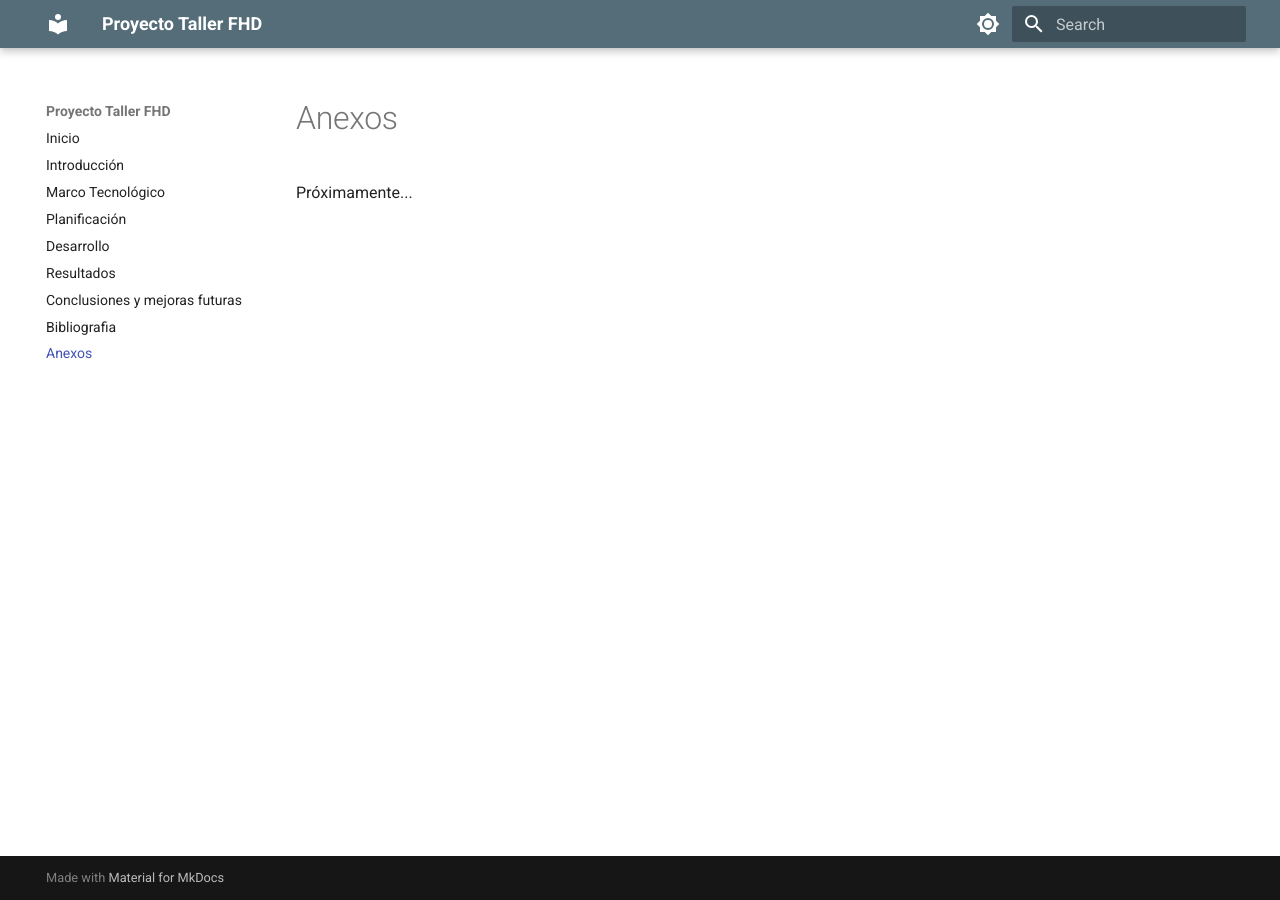
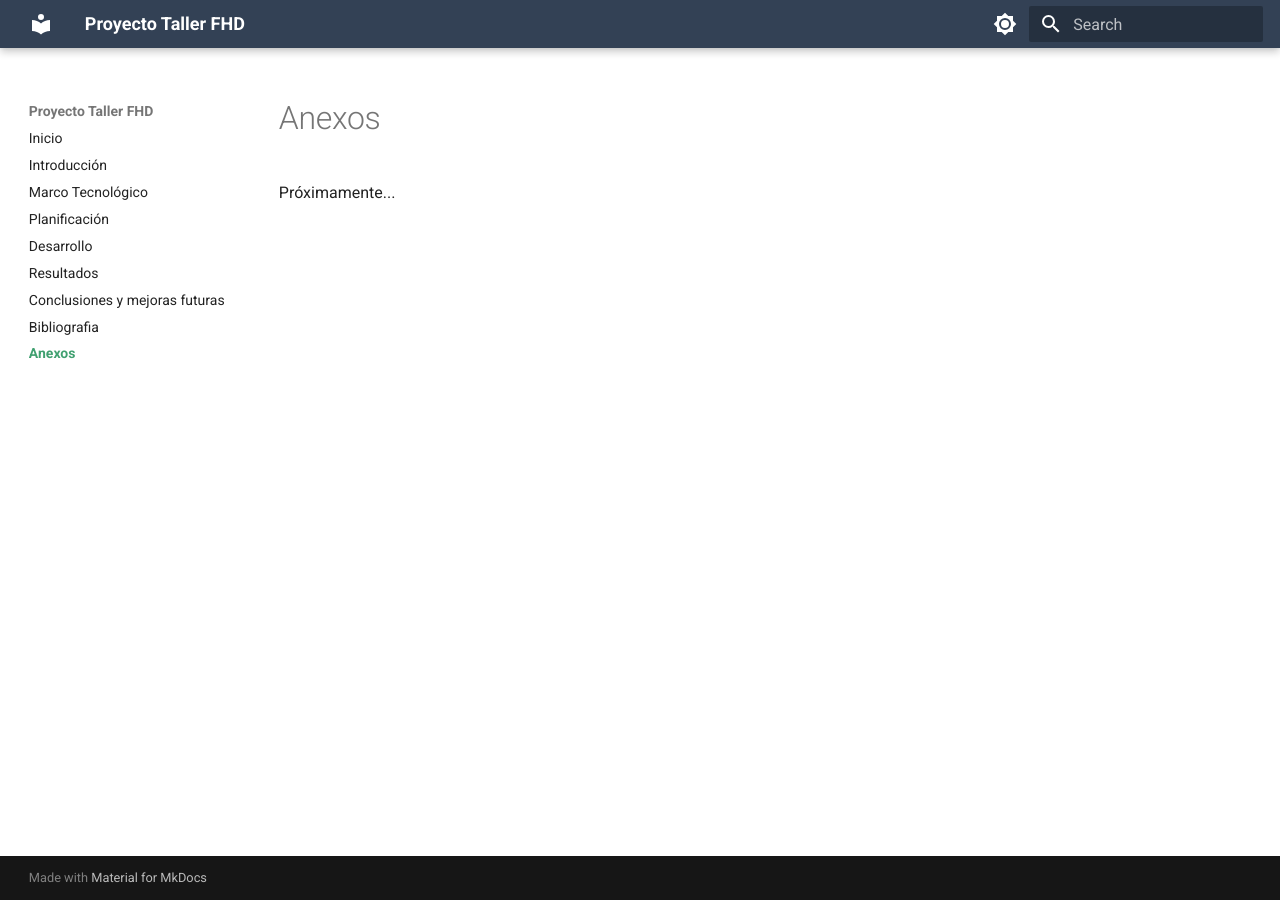
Before and after one commit to elimpermeable/Proyecto_Intermodular2ASIR_IJJ, an MkDocs documentation site: the page built from docs/08_Anexos.md, in a window 1280 px wide. Built offline with MkDocs 1.6.1 and Material for MkDocs 9.7.7, drawn with Linux system fonts in a browser that asks for light colours.

Commit message:
Cambios menores

```diff
--- /dev/null
+++ b/docs/custom.css
@@ -0,0 +1,15 @@
+/* Fuerza el ancho completo */
+.md-grid {
+    max-width: 98% !important;
+}
+
+/* Mejora el aspecto de la cabecera con un tono Slate profesional */
+.md-header {
+    background-color: #334155 !important; /* Azul pizarra oscuro */
+}
+
+/* Opcional: que los enlaces del menú izquierdo resalten en verde Mint */
+.md-nav__link--active {
+    color: #40a070 !important;
+    font-weight: bold;
+}
--- a/mkdocs.yml
+++ b/mkdocs.yml
@@ -25,6 +25,9 @@ theme:
         icon: material/brightness-4
         name: Cambiar a modo claro
 
+extra_css:
+  - custom.css
+
 nav:
   - Inicio: index.md
   - Introducción: 01_Introduccion.md
```
